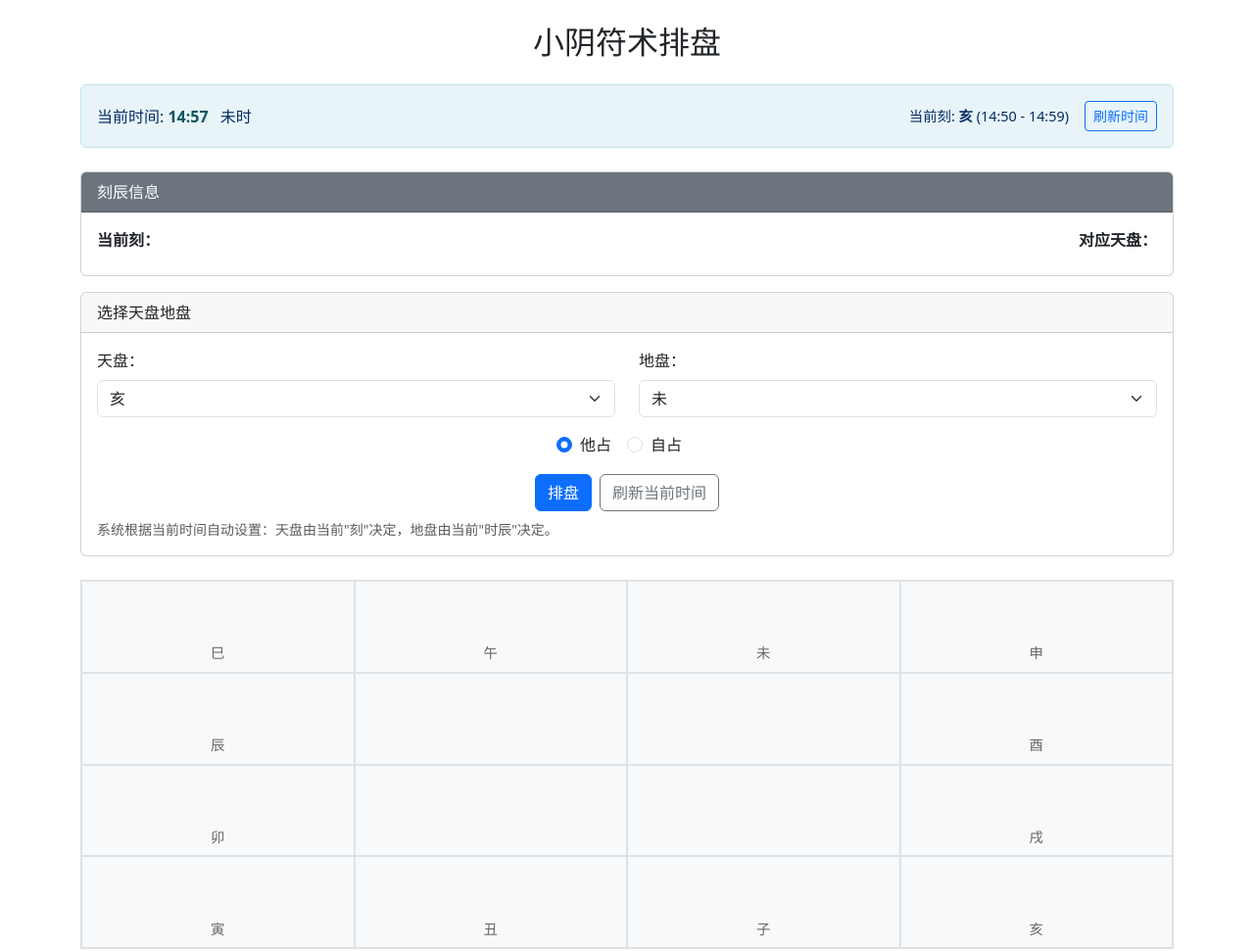
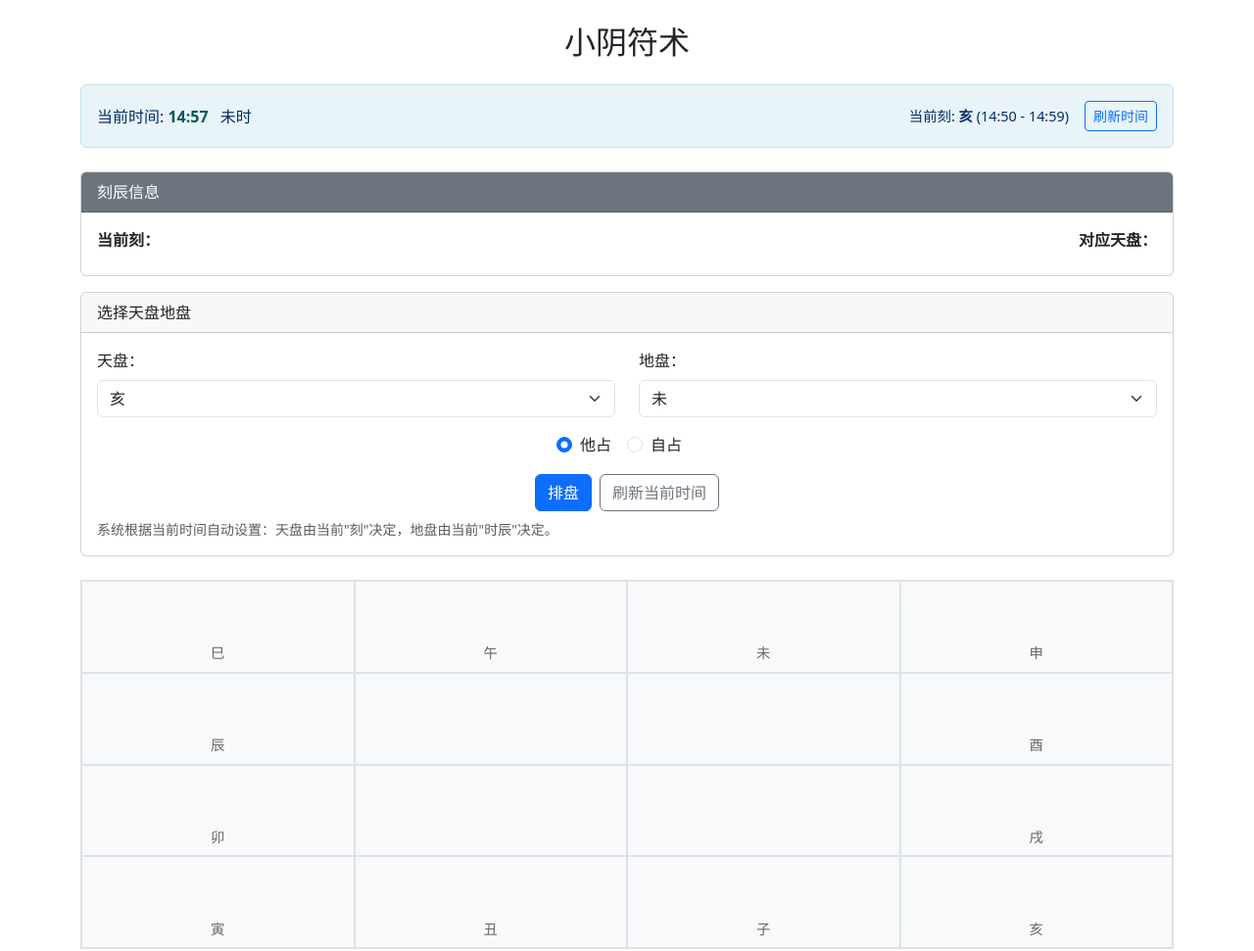
Before and after one commit to CliffCedar0/small-YFS, a plain HTML site: page index.html in a window 1280 px wide. Shown: the top 971 px of the page at 98% size. Drawn offline with nearby package versions, Linux system fonts and the light colour scheme.

Commit message:
updata ui

```diff
--- a/index.html
+++ b/index.html
@@ -9,7 +9,7 @@
 </head>
 <body>
 <div class="container py-4">
-    <h2 class="mb-4 text-center">小阴符术排盘</h2>
+    <h2 class="mb-4 text-center">小阴符术</h2>
 
     <!-- 当前时间信息 -->
     <div class="alert alert-primary mb-4" id="current-time-info">
```
